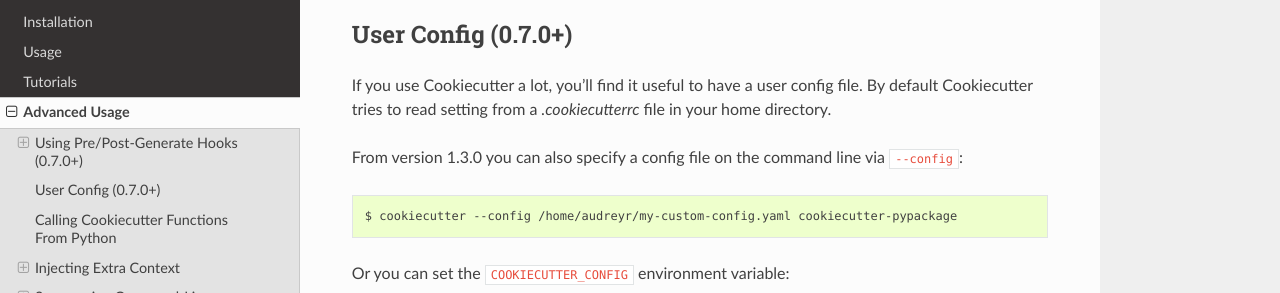
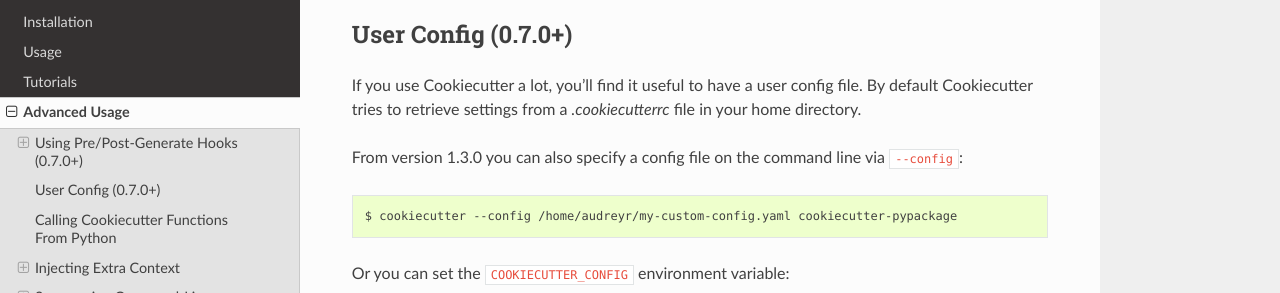
Before and after one commit to c-allen-tech/cookie, a Sphinx documentation site: the page built from docs/advanced_usage.rst, in a window 1280 px wide and 900 px high, scrolled down 1170 px. Shown: the part 182-475 px from the top of the window. Built offline with Sphinx 7.4.7 and the Read the Docs theme 2.0.0, drawn with Linux system fonts in a browser that asks for light colours; formulas are drawn with MathJax 3.

Commit message:
Fix typo in advanced usage docs

```diff
--- a/docs/advanced_usage.rst
+++ b/docs/advanced_usage.rst
@@ -67,7 +67,7 @@ User Config (0.7.0+)
 ----------------------
 
 If you use Cookiecutter a lot, you'll find it useful to have a user config
-file. By default Cookiecutter tries to read setting from a `.cookiecutterrc`
+file. By default Cookiecutter tries to retrieve settings from a `.cookiecutterrc`
 file in your home directory.
 
 From version 1.3.0 you can also specify a config file on the command line via ``--config``::
```
